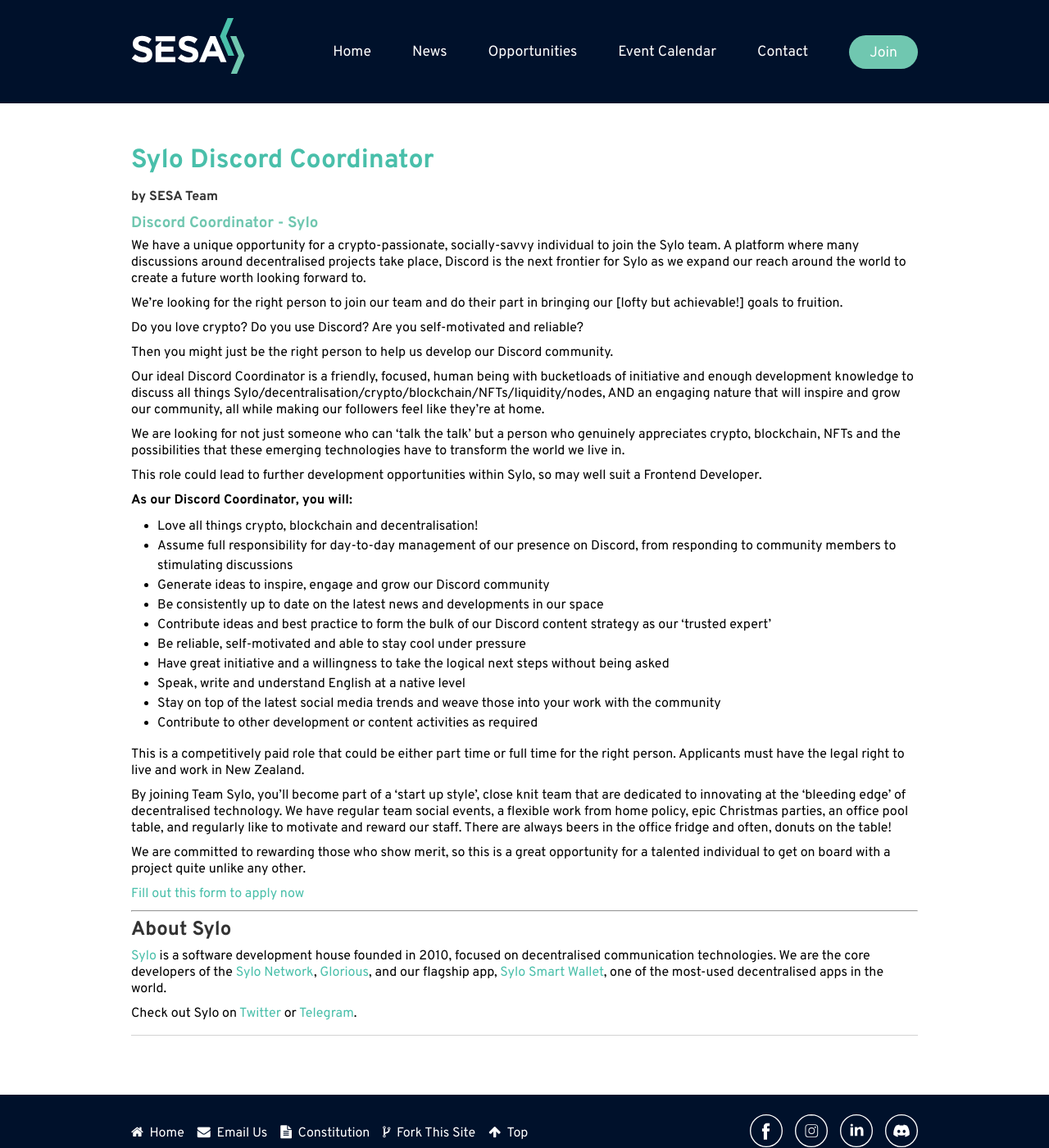
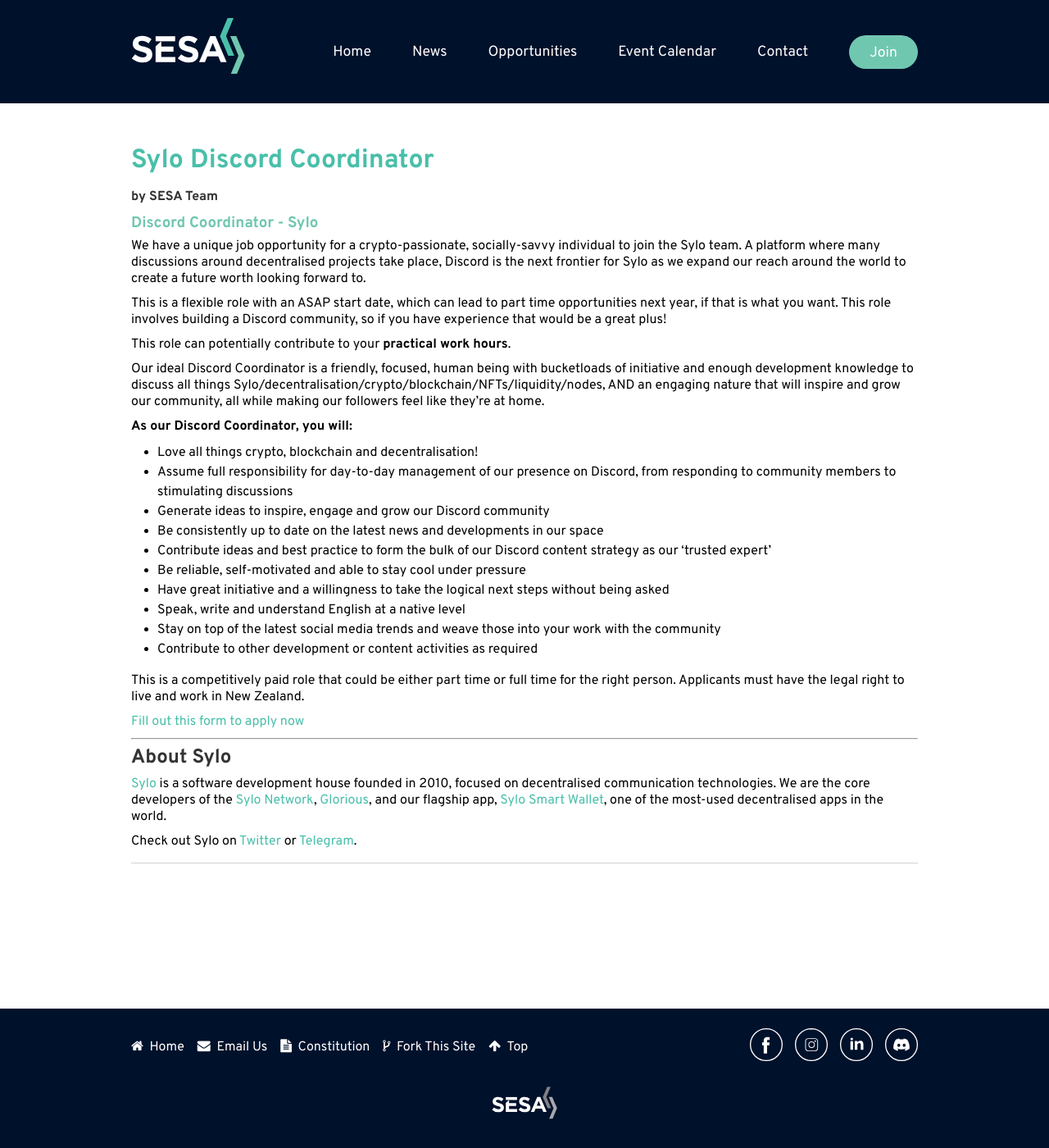
Before and after one commit to sesauoa/ausesa.github.com, a Jekyll site: the page built from opportunities/sylo-coordinator-2021.md, in a window 1280 px wide and 1400 px high. Shown: the whole window at 82% size. Built offline with Jekyll 4.4.1, drawn with Linux system fonts in a browser that asks for light colours; nearby versions of some CDN libraries.

Commit message:
Cut out some paragraphs, add section about ASAP start date and practical work hours

```diff
--- a/opportunities/sylo-coordinator-2021.md
+++ b/opportunities/sylo-coordinator-2021.md
@@ -12,43 +12,35 @@
 
 # Discord Coordinator - Sylo
 
-We have a unique opportunity for a crypto-passionate, socially-savvy individual to join the Sylo team. A platform where many discussions around decentralised projects take place, Discord is the next frontier for Sylo as we expand our reach around the world to create a future worth looking forward to.
+We have a unique job opportunity for a crypto-passionate, socially-savvy individual to join the Sylo team. A platform where many discussions around decentralised projects take place, Discord is the next frontier for Sylo as we expand our reach around the world to create a future worth looking forward to.
 
-We’re looking for the right person to join our team and do their part in bringing our [lofty but achievable!] goals to fruition.
+This is a flexible role with an ASAP start date, which can lead to part time opportunities next year, if that is what you want. This role involves building a Discord community, so if you have experience that would be a great plus!
 
-Do you love crypto? Do you use Discord? Are you self-motivated and reliable?
-
-Then you might just be the right person to help us develop our Discord community.
+This role can potentially contribute to your **practical work hours**.
 
 Our ideal Discord Coordinator is a friendly, focused, human being with bucketloads of initiative and enough development knowledge to discuss all things Sylo/decentralisation/crypto/blockchain/NFTs/liquidity/nodes, AND an engaging nature that will inspire and grow our community, all while making our followers feel like they’re at home.
 
-We are looking for not just someone who can ‘talk the talk’ but a person who genuinely appreciates crypto, blockchain, NFTs and the possibilities that these emerging technologies have to transform the world we live in.
+**As our Discord Coordinator, you will:**
 
-This role could lead to further development opportunities within Sylo, so may well suit a Frontend Developer.
-
-**As our Discord Coordinator, you will:**
-* Love all things crypto, blockchain and decentralisation!
-* Assume full responsibility for day-to-day management of our presence on Discord, from responding to community members to stimulating discussions
-* Generate ideas to inspire, engage and grow our Discord community
-* Be consistently up to date on the latest news and developments in our space
-* Contribute ideas and best practice to form the bulk of our Discord content strategy as our ‘trusted expert’
-* Be reliable, self-motivated and able to stay cool under pressure
-* Have great initiative and a willingness to take the logical next steps without being asked
-* Speak, write and understand English at a native level
-* Stay on top of the latest social media trends and weave those into your work with the community
-* Contribute to other development or content activities as required
+-   Love all things crypto, blockchain and decentralisation!
+-   Assume full responsibility for day-to-day management of our presence on Discord, from responding to community members to stimulating discussions
+-   Generate ideas to inspire, engage and grow our Discord community
+-   Be consistently up to date on the latest news and developments in our space
+-   Contribute ideas and best practice to form the bulk of our Discord content strategy as our ‘trusted expert’
+-   Be reliable, self-motivated and able to stay cool under pressure
+-   Have great initiative and a willingness to take the logical next steps without being asked
+-   Speak, write and understand English at a native level
+-   Stay on top of the latest social media trends and weave those into your work with the community
+-   Contribute to other development or content activities as required
 
 This is a competitively paid role that could be either part time or full time for the right person. Applicants must have the legal right to live and work in New Zealand.
-
-By joining Team Sylo, you’ll become part of a ‘start up style’, close knit team that are dedicated to innovating at the ‘bleeding edge’ of decentralised technology. We have regular team social events, a flexible work from home policy, epic Christmas parties, an office pool table, and regularly like to motivate and reward our staff. There are always beers in the office fridge and often, donuts on the table!
-
-We are committed to rewarding those who show merit, so this is a great opportunity for a talented individual to get on board with a project quite unlike any other.
 
 [Fill out this form to apply now](https://forms.gle/kymfMfPRCDapwutw6)
 
 <hr>
 
 ## About Sylo
+
 [Sylo](https://sylo.io/) is a software development house founded in 2010, focused on decentralised communication technologies. We are the core developers of the [Sylo Network](https://sylo.io/network/), [Glorious](https://www.glorious.digital/), and our flagship app, [Sylo Smart Wallet](https://sylo.io/wallet/), one of the most-used decentralised apps in the world.
 
 Check out Sylo on [Twitter](https://twitter.com/sylo) or [Telegram](https://t.me/sylo_io).
```
